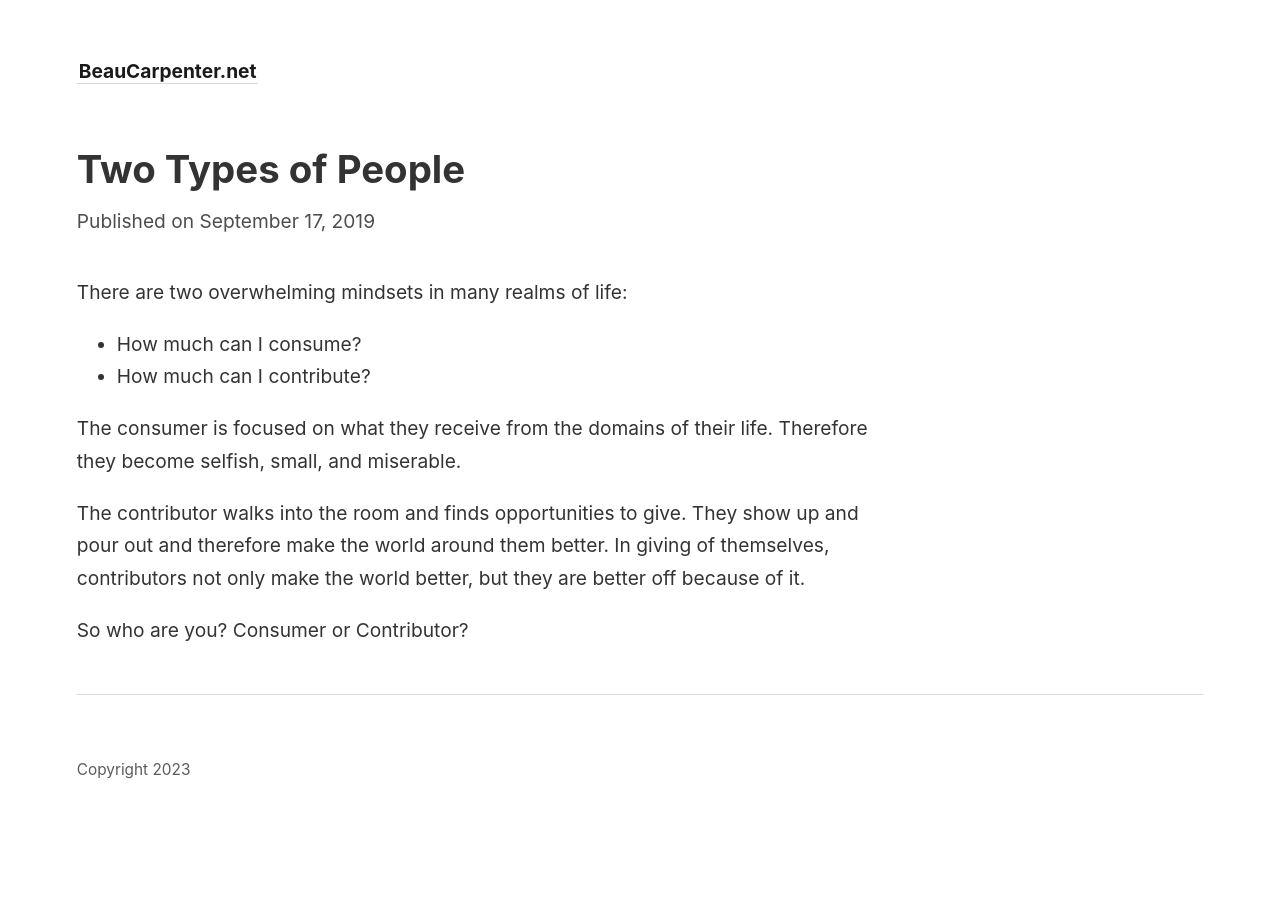
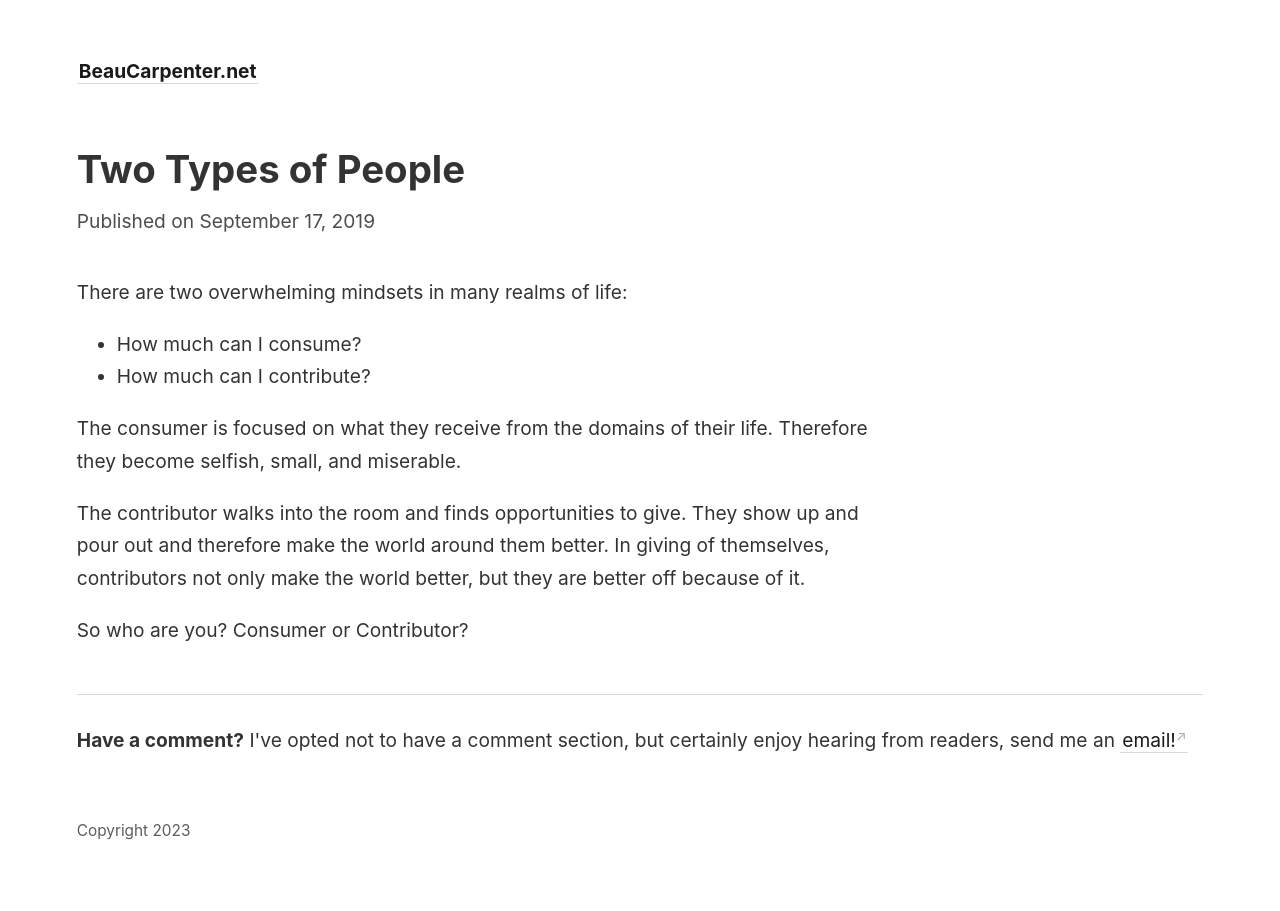
Before and after one commit to BTCarpenter/digital-garden-jekyll, a Jekyll site: the page built from _notes/2019-09-17-contributors-and-consumers.md, in a window 1280 px wide. Built offline with Jekyll 4.4.1, drawn with Linux system fonts in a browser that asks for light colours.

Commit message:
Comment Section Note

```diff
--- a/_layouts/note.html
+++ b/_layouts/note.html
@@ -45,6 +45,8 @@ layout: default
 
 <hr>
 
+<p><strong>Have a comment?</strong> I've opted not to have a comment section, but certainly enjoy hearing from readers, send me an <a href="mailto:beaucarpenter@hey.com">email!</a></p>
+
 <!-- <p>Here are all the notes in this garden, along with their links, visualized as a graph.</p>
 
 {% include notes_graph.html %} -->
```
